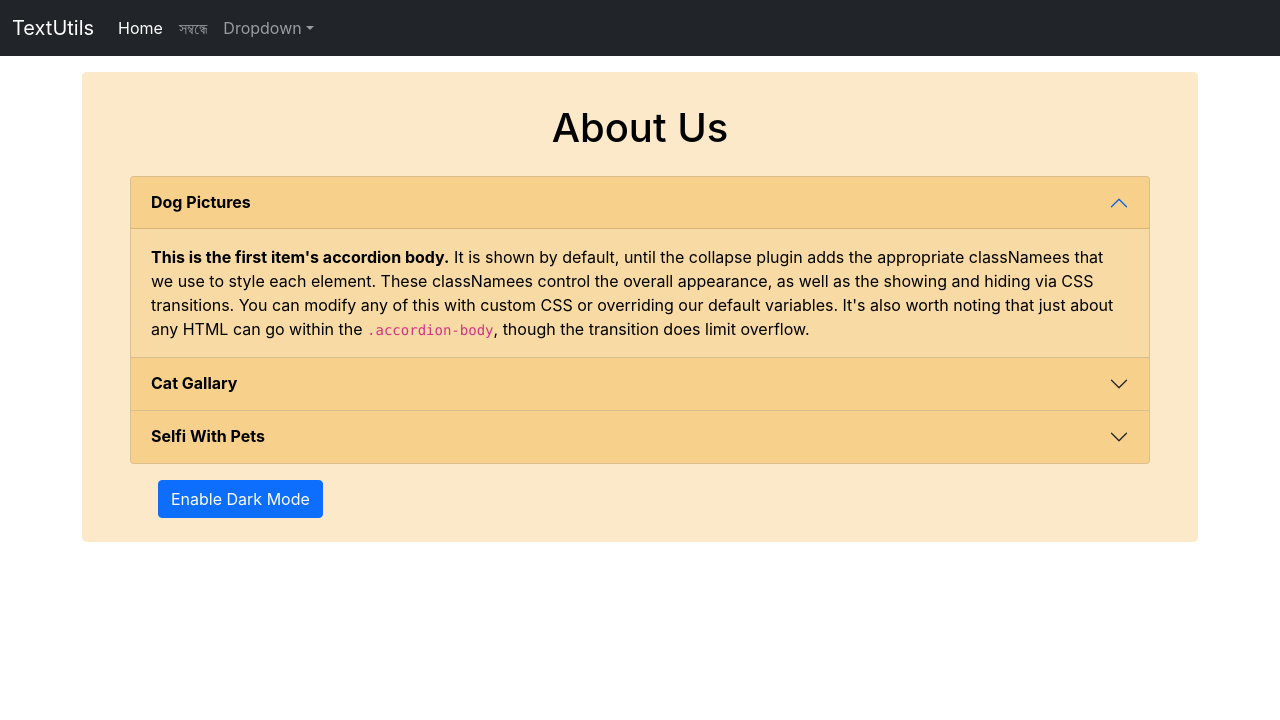
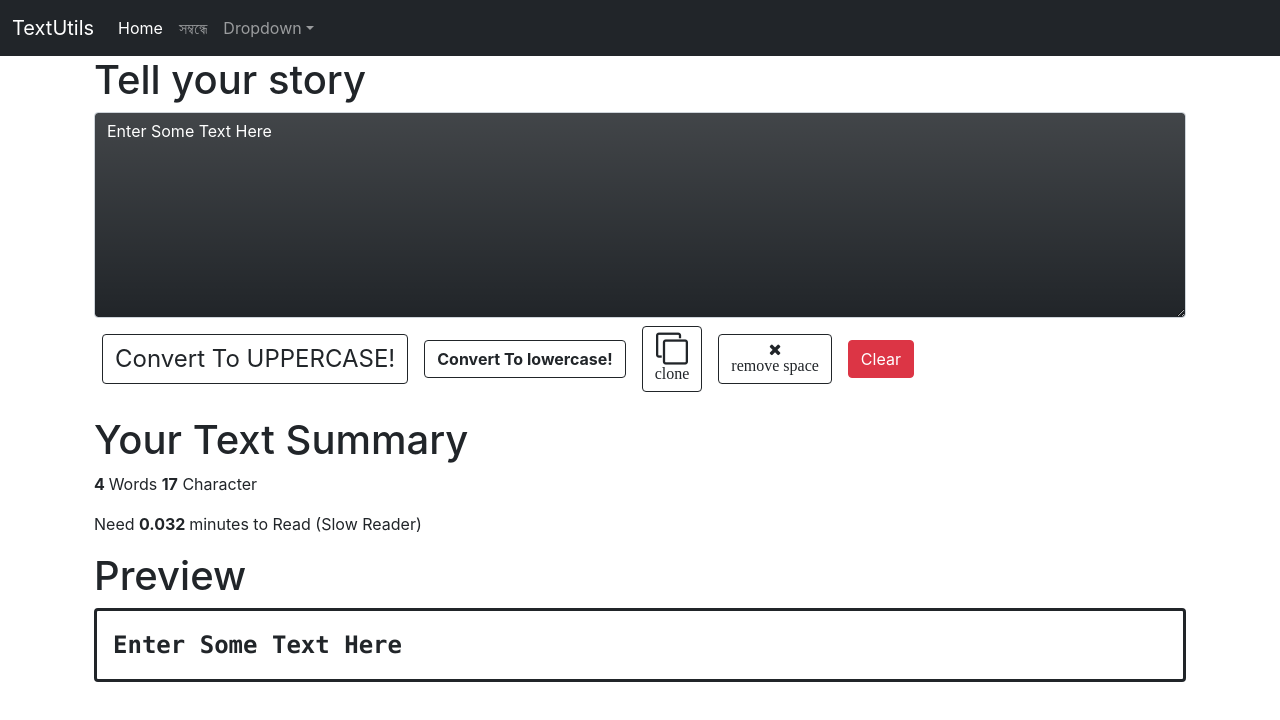
Before and after one commit to AmirulIslamRafi/react_tut, a React (Create React App) app: page / in a window 1280 px wide. Shown: the top 720 px of the page. Built offline with nearby package versions, Linux system fonts and the light colour scheme.

Commit message:
Adding Extra function like (copy, remove space)

```diff
--- a/public/index.html
+++ b/public/index.html
@@ -11,6 +11,7 @@
     />
     <link rel="apple-touch-icon" href="%PUBLIC_URL%/logo192.png" />
     <link href="https://cdn.jsdelivr.net/npm/bootstrap@5.1.0/dist/css/bootstrap.min.css" rel="stylesheet" integrity="sha384-KyZXEAg3QhqLMpG8r+8fhAXLRk2vvoC2f3B09zVXn8CA5QIVfZOJ3BCsw2P0p/We" crossorigin="anonymous">
+    <link rel="stylesheet" href="https://cdnjs.cloudflare.com/ajax/libs/font-awesome/4.7.0/css/font-awesome.min.css">
 
     <link rel="manifest" href="%PUBLIC_URL%/manifest.json" />
 
--- a/src/App.js
+++ b/src/App.js
@@ -1,8 +1,8 @@
 // import logo from './logo.svg';
 // import './App.css';
-import About from './components/About';
+// import About from './components/About';
 import Navbar from './components/Navbar'
-// import TextForms from './components/TextForms'
+import TextForms from './components/TextForms'
 
 
 
@@ -15,8 +15,8 @@ function App() {
     {/* <Navbar/>  */}
     {/* class = className and for = htmlFor */}
      <div className="container mb-3">
-       {/* <TextForms heading ="Tell your story "/> */}
-       <About/>
+       <TextForms heading ="Tell your story "/>
+       {/* <About/> */}
      </div>
   </>
   );
--- a/src/components/TextForms.js
+++ b/src/components/TextForms.js
@@ -2,15 +2,33 @@ import React, { useState } from "react";
 import PropTypes from "prop-types";
 
 export default function TextForms(props) {
-  const handleUpClick = () => {
-    let low = text.toUpperCase();
-    setText(low)};
-  const clear = () => {
+  const clear = ()=> {
     setText("")
   };
-  const handleLwrClick = () => {
-    let upperCase = text.toLowerCase();
-    setText(upperCase);
+  const copy = ()=> {
+    // using js for use the selection funcion
+    // console.log('I am a copy');
+    // let text = document.getElementById('myBox')
+    // text.select()
+    // text.setSelectionRange(0, 9999);
+    // navigator.clipboard.writeText(text.value)
+
+
+    //one line code
+    navigator.clipboard.writeText(text)
+  };
+  const extraSpace = ()=>{
+    let newText = text.split(/[ ]+/);
+    setText(newText.join(" "))
+  }
+
+  const handleUpClick = ()=> {
+    // let up = text.toUpperCase();
+    setText(text.toUpperCase())
+  };
+  const handleLwrClick = ()=> {
+    // let upperCase = text.toLowerCase();
+    setText(text.toLowerCase());
     // console.log('Button is clicked' + " " + text);
     // setText("It's your story"+" '"+text +"'");
   };
@@ -34,6 +52,12 @@ export default function TextForms(props) {
       <button className="btn btn-outline-dark fw-bold m-2" onClick={handleLwrClick}>
         Convert To lowercase!
       </button>
+      <button className="btn btn-outline-dark fw-bold m-2 " onClick={copy}>
+      <i class="fa fa-clone fa-2x"><p className="fs-6 my-0">clone</p></i>
+      </button>
+      <button className="btn btn-outline-dark fw-bold m-2 " onClick={extraSpace}>
+      <i class="fa fa-close"><p className="fs-6 my-0">remove space</p></i>
+      </button>
       <button className="btn btn-danger m-2" onClick={clear}>
         Clear
       </button>
@@ -44,7 +68,7 @@ export default function TextForms(props) {
     <p><span className="fw-bold" >{text.split(" ").length} </span> Words <span className="fw-bold" >{text.length - text.split(" ").length +1}</span> Character </p>
     <p>Need <span className="fw-bold" > {0.008 * text.split(" ").length} </span> minutes to Read (Slow Reader) </p>
     <h1>Preview</h1>
-    <p class="font-monospace text-capitalize border border-dark border-3 fs-4 text-wrap fw-bold p-3 rounded">{text}</p>
+    <p className="font-monospace text-capitalize border border-dark border-3 fs-4 text-wrap fw-bold p-3 rounded">{text}</p>
   </div>
   </>
   )
```
